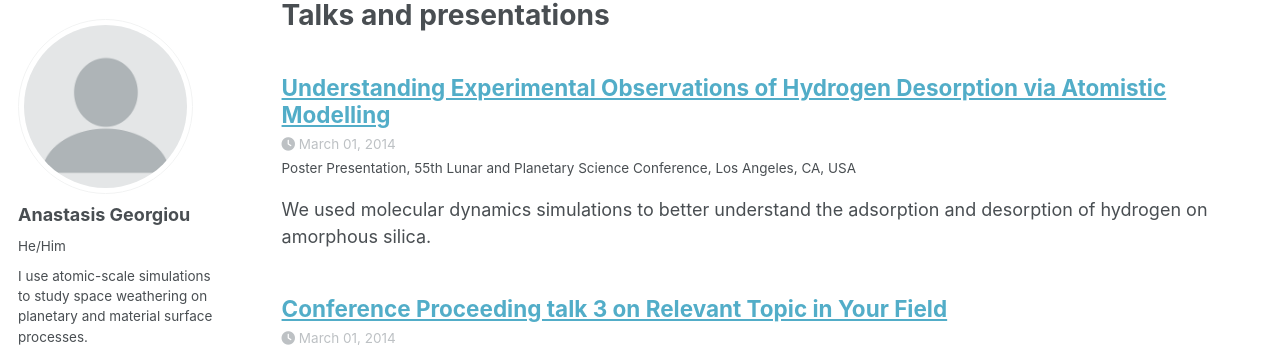
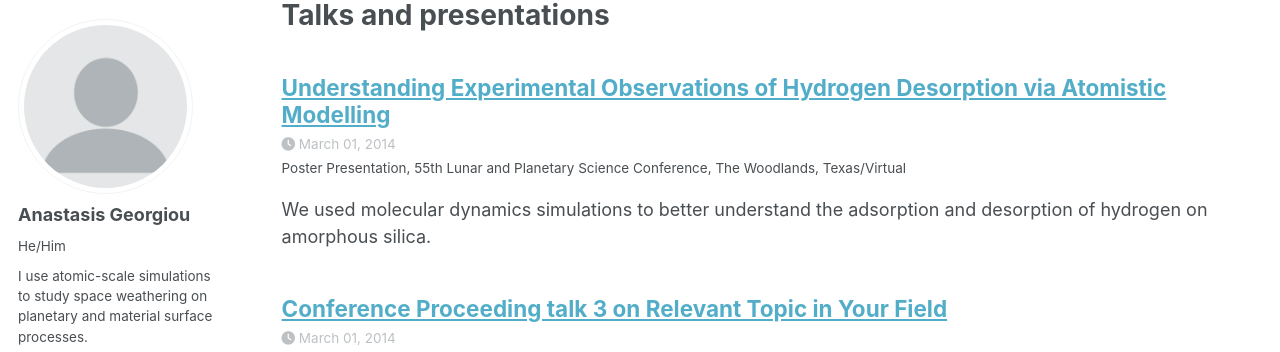
Before and after one commit to a-georgiou19/apgeorgiou.github.io, a Jekyll site: the page built from _pages/talks.html, in a window 1280 px wide and 1290 px high. Shown: the part 98-450 px from the top of the window. Built offline with Jekyll 4.4.1, drawn with Linux system fonts in a browser that asks for light colours; some web fonts are replaced; a script that is not in the unit is left out.

Commit message:
2024-03-11-talk-1.md

```diff
--- a/_talks/2024-03-11-talk-1.md
+++ b/_talks/2024-03-11-talk-1.md
@@ -5,7 +5,7 @@ type: "Poster Presentation"
 permalink: /talks/2024-03-11-talk-1
 venue: "55th Lunar and Planetary Science Conference"
 date: 2014-03-01
-location: "Los Angeles, CA, USA"
+location: "The Woodlands, Texas/Virtual"
 ---
 
 
```
